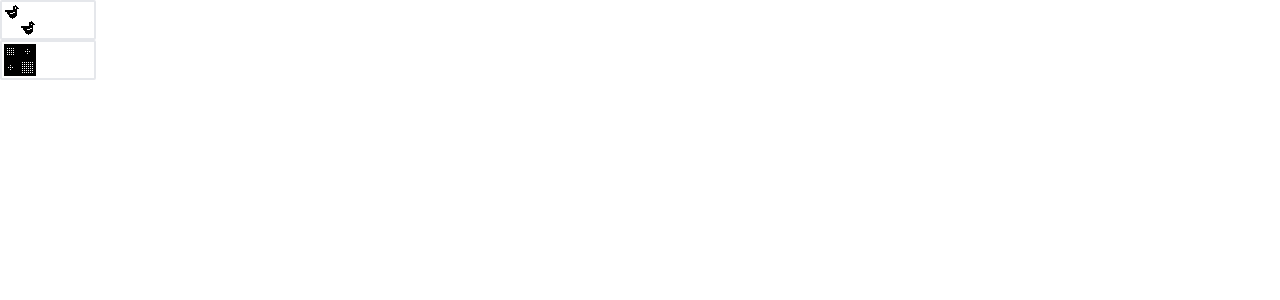
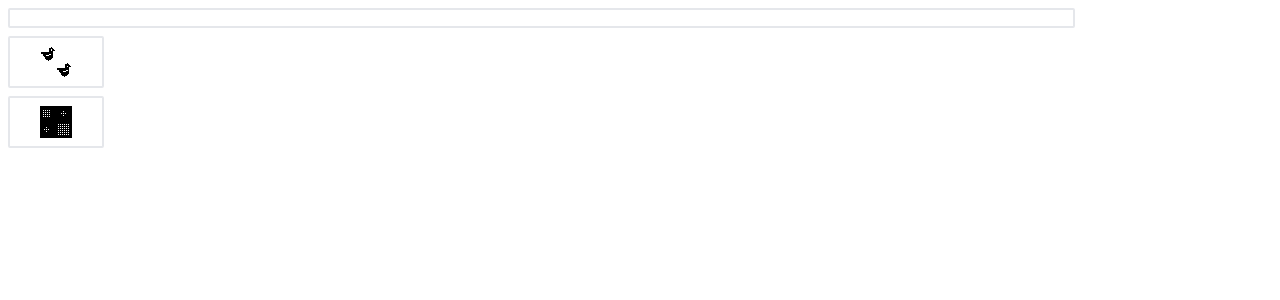
Before and after one commit to nnjyami/pppp, a Nuxt app: page / in a window 1280 px wide. Shown: the top 300 px of the page. Built offline with nearby package versions, Linux system fonts and the light colour scheme.

Commit message:
[Update] #1 スタイルを調整

```diff
--- a/components/Canvas.vue
+++ b/components/Canvas.vue
@@ -1,5 +1,5 @@
 <template>
-  <div class="canvas">
+  <div :class="unitClass">
     <figure>
       <img
         v-for="pattern in selectedPatterns"
@@ -14,7 +14,20 @@
 import { mapState } from 'vuex';
 export default {
   computed: {
-    ...mapState(["selectedPatterns"])
+    ...mapState(["selectedPatterns"]),
+    unitClass(){
+      return [
+        "pattern",
+        "border-solid",
+        "border-2",
+        "flex",
+        "justify-center",
+        "m-2",
+        "p-2",
+        "rounded-sm",
+        "w-5/6",
+      ];
+    },
   },
   data() {
     return {
--- a/components/PatternUnit.vue
+++ b/components/PatternUnit.vue
@@ -1,8 +1,6 @@
 <template>
   <div
-    class="pattern border-solid border-2 p-0.5 rounded-sm w-24"
-    :class="{
-    }">
+    :class="unitClass">
     <figure>
       <img
         :src="require(`~/assets/svg/${patternName}.svg`)"
@@ -19,7 +17,18 @@ export default {
   },
   computed: {
     unitClass(){
-    }
+      return [
+        "pattern",
+        "border-solid",
+        "border-2",
+        "flex",
+        "justify-center",
+        "m-2",
+        "p-2",
+        "rounded-sm",
+        "w-24",
+      ];
+    },
   },
   data() {
     return {
--- a/pages/index.vue
+++ b/pages/index.vue
@@ -1,5 +1,5 @@
 <template>
-  <div>
+  <div :class="pageClass">
     <Canvas/>
     <pattern-unit
       v-for="pattern in patterns"
@@ -17,7 +17,12 @@ export default {
   components: { PatternUnit },
   name: 'IndexPage',
   computed: {
-    ...mapState(["patterns"])
+    ...mapState(["patterns"]),
+    pageClass: function(){
+      return [
+        "bg-slate-50",
+      ];
+    }
   },
 }
 </script>
```
